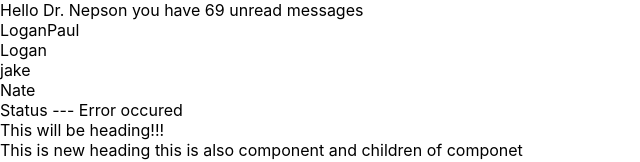
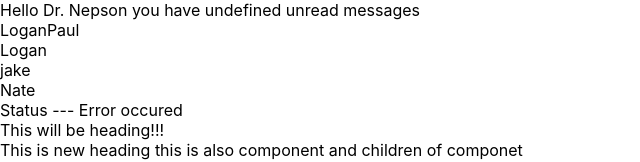
Before and after one commit to Pawan7-7/All-typscript-concepts, a React (Create React App) app: page / in a window 1280 px wide. Shown: the top 162 px of the page, without its empty margins (0-640 px from the left). Built offline with nearby package versions, Linux system fonts and the light colour scheme.

Commit message:
optional props understood

```diff
--- a/src/App.tsx
+++ b/src/App.tsx
@@ -18,7 +18,7 @@ function App() {
 
   return (
     <div>
-      <Greet name="Dr. Nepson" messageCount={69} isLoggedIn={true} />
+      <Greet name="Dr. Nepson" isLoggedIn={true} />
       <Person name={personName} />
       <PersonList names={personNameList} />
       <Status status="error" />
--- a/src/components/Greet.tsx
+++ b/src/components/Greet.tsx
@@ -1,5 +1,5 @@
 import React from "react";
-type GreetProps = { name: string; messageCount: number; isLoggedIn: boolean };
+type GreetProps = { name: string; messageCount?: number; isLoggedIn: boolean };
 export const Greet = (props: GreetProps) => {
   return (
     <div>
```
